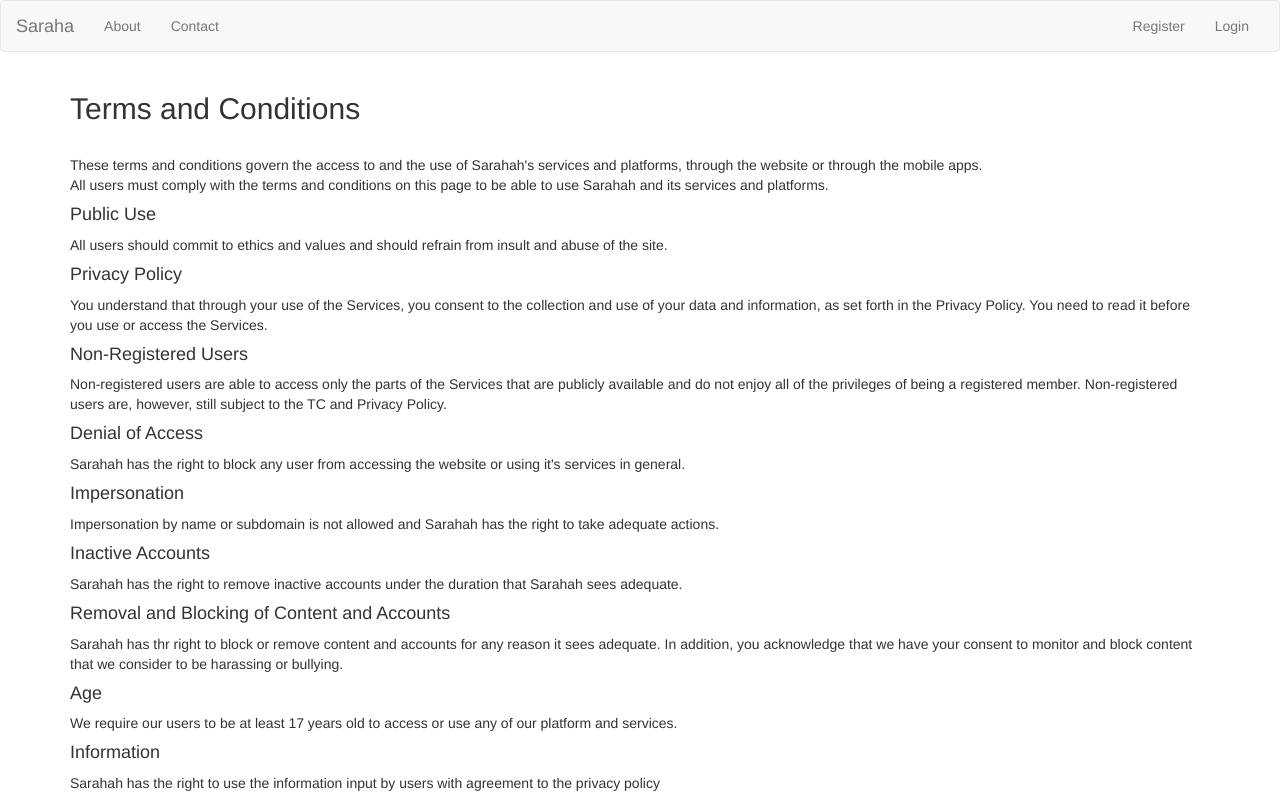
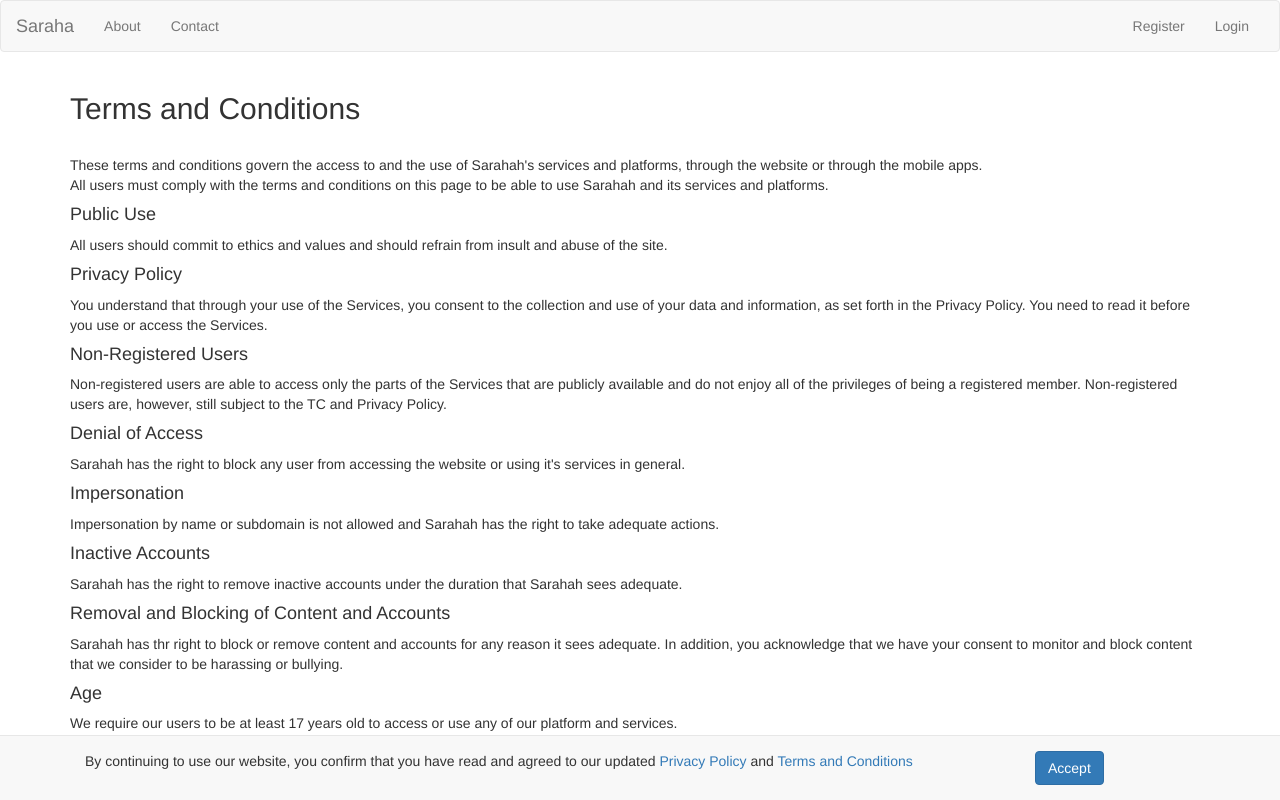
Before and after one commit to EssamAy/saraha_clone, an Angular app in the folder angular-src/: page /terms in a window 1280 px wide. Shown: the top 800 px of the page. Built offline with nearby package versions, Linux system fonts and the light colour scheme.

Commit message:
update footer

```diff
--- a/angular-src/src/app/partials/footer/footer.component.css
+++ b/angular-src/src/app/partials/footer/footer.component.css
@@ -0,0 +1,9 @@
+#footer{
+    background-color: #f8f8f8;
+    border-top: 1px solid #e7e7e7;
+    position: fixed;
+    left: 0;
+    bottom: 0;
+    width: 100%;
+    padding: 15px 0;
+}
--- a/angular-src/src/app/partials/footer/footer.component.html
+++ b/angular-src/src/app/partials/footer/footer.component.html
@@ -1,3 +1,11 @@
-<p>
-  footer works!
-</p>
+<div id="footer">
+  <div class="container clearfix">
+    <div class="col-sm-10 col-xs-12">
+        By continuing to use our website, you confirm that you have read and agreed to our updated <a routerLink="/privacy">Privacy Policy</a> and <a routerLink="/terms">Terms and Conditions</a>
+    </div>
+    <div class="col-sm-2 col-xs-12 pull-right">
+      <button class="btn btn-primary">Accept</button>
+    </div>
+  </div>
+
+</div>
```
